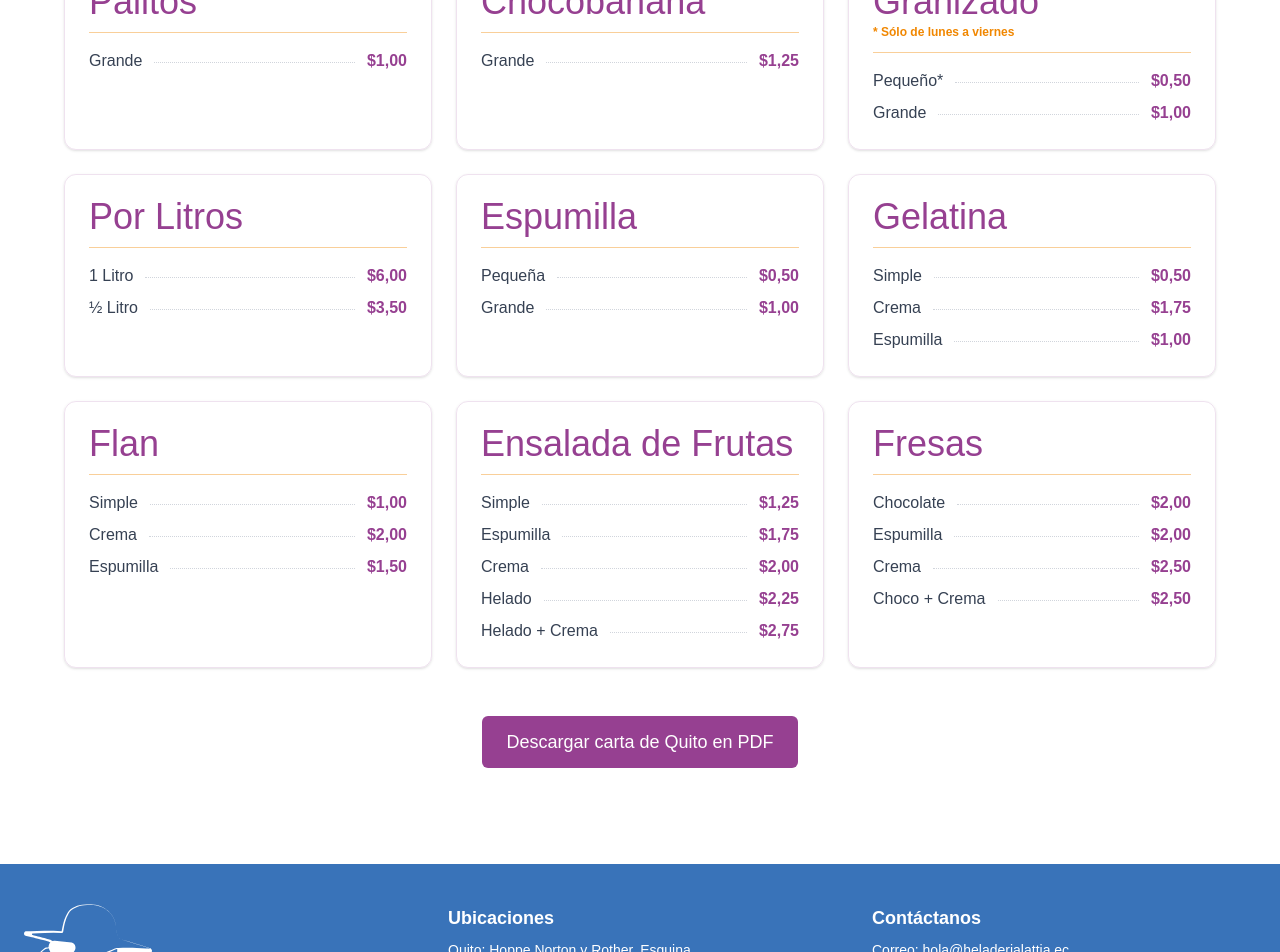
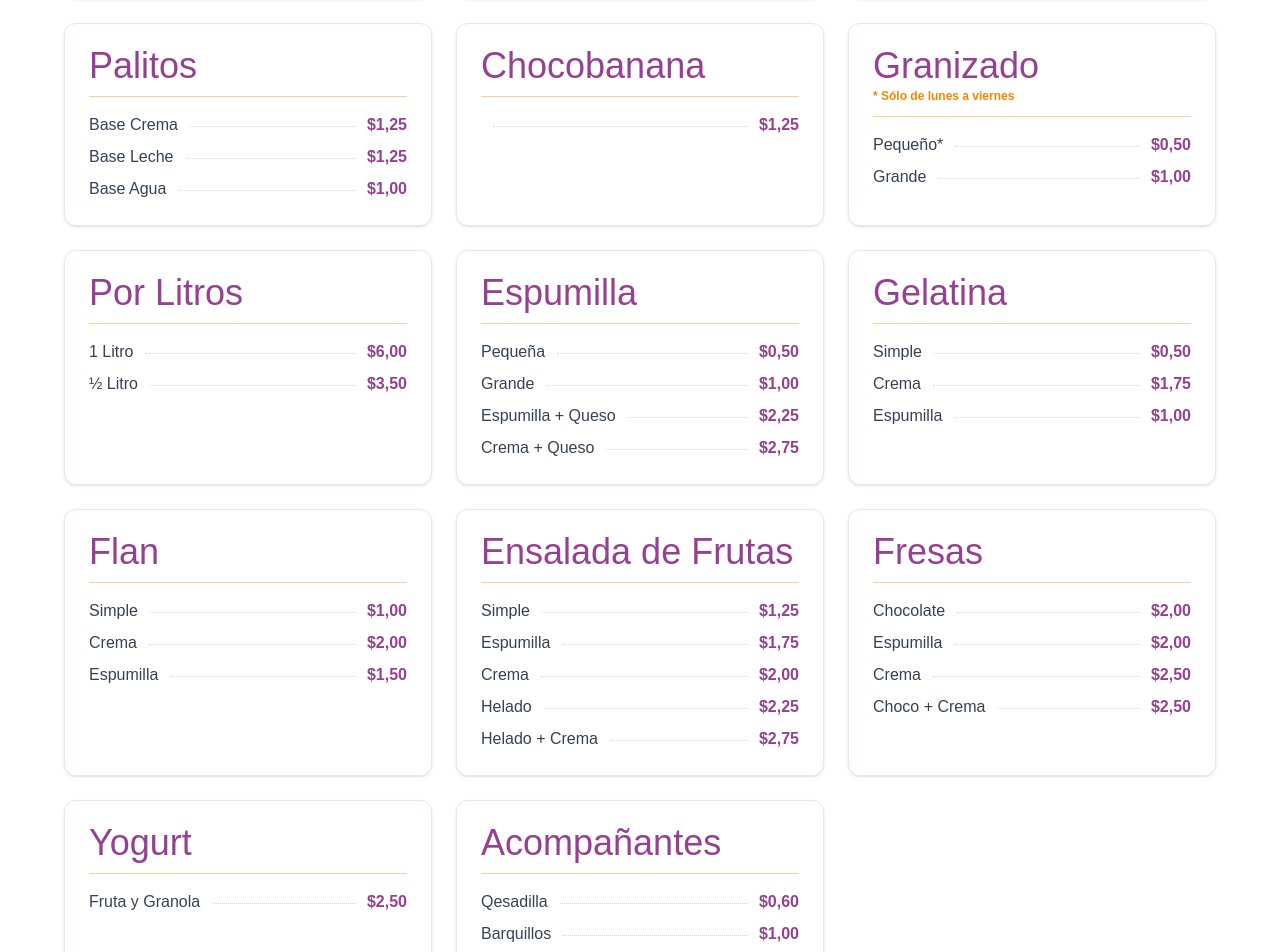
Before and after one commit to ma74ni/newlattia2025, a Next.js app: page /carta in a window 1280 px wide. Shown: the part 1140-2092 px from the top of the page. Built offline with nearby package versions, Linux system fonts and the light colour scheme.

Commit message:
feat: update carta with new items and adjust existing entries for better clarity

```diff
--- a/src/data/carta.ts
+++ b/src/data/carta.ts
@@ -91,31 +91,37 @@ export const carta: CartaCategoria[] = [
     items: [
       { nombre: "Soft", precio: 3.5, locales: ["quito"] },
       { nombre: "Tres Sabores", precio: 3.5 },
+      { nombre: "Vasito 1 Sabor", precio: 2.25, locales: ["quito"] },
+      { nombre: "Vasito 2 Sabores", precio: 2.8, locales: ["quito"] },
     ],
   },
   {
     nombre: "Salpicón",
-    items: [{ nombre: "Grande", precio: 3.0 }],
+    items: [{ nombre: "", precio: 3.0 }],
   },
   {
     nombre: "Milkshake",
-    items: [{ nombre: "Grande", precio: 3.0 }],
+    items: [{ nombre: "", precio: 3.0 }],
   },
   {
     nombre: "Bananasplit",
-    items: [{ nombre: "Grande", precio: 3.5 }],
+    items: [{ nombre: "", precio: 3.5 }],
   },
   {
     nombre: "Waffle",
-    items: [{ nombre: "Grande", precio: 4.0, locales: ["quito"] }],
+    items: [{ nombre: "", precio: 4.0, locales: ["quito"] }],
   },
   {
     nombre: "Palitos",
-    items: [{ nombre: "Grande", precio: 1.0, precioSangolqui: 1.25 }],
+    items: [
+      { nombre: "Base Crema", precio: 1.25 },
+      { nombre: "Base Leche", precio: 1.25 },
+      { nombre: "Base Agua", precio: 1.0 },
+    ],
   },
   {
     nombre: "Chocobanana",
-    items: [{ nombre: "Grande", precio: 1.25 }],
+    items: [{ nombre: "", precio: 1.25 }],
   },
   {
     nombre: "Granizado",
@@ -137,6 +143,8 @@ export const carta: CartaCategoria[] = [
     items: [
       { nombre: "Pequeña", precio: 0.5, precioSangolqui: 1.00 },
       { nombre: "Grande", precio: 1.0, precioSangolqui: 1.50 },
+      { nombre: "Espumilla + Queso", precio: 2.25, locales: ["quito"] },
+      { nombre: "Crema + Queso", precio: 2.75, locales: ["quito"] },
     ],
   },
   {
@@ -174,4 +182,15 @@ export const carta: CartaCategoria[] = [
       { nombre: "Choco + Crema", precio: 2.5, locales: ["quito"] },
     ],
   },
+  {
+    nombre: "Yogurt",
+    items: [{ nombre: "Fruta y Granola", precio: 2.5, locales: ["quito"] }],
+  },
+  {
+    nombre: "Acompañantes",
+    items: [
+      { nombre: "Qesadilla", precio: 0.6, locales: ["quito"] },
+      { nombre: "Barquillos", precio: 1.0, locales: ["quito"] },
+    ],
+  },
 ];
```
